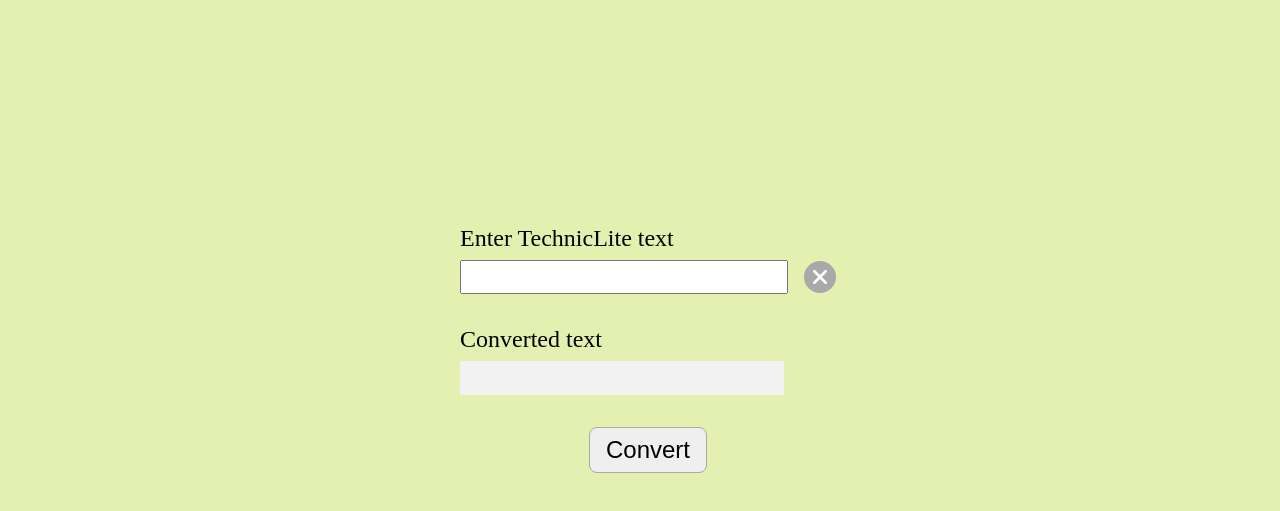
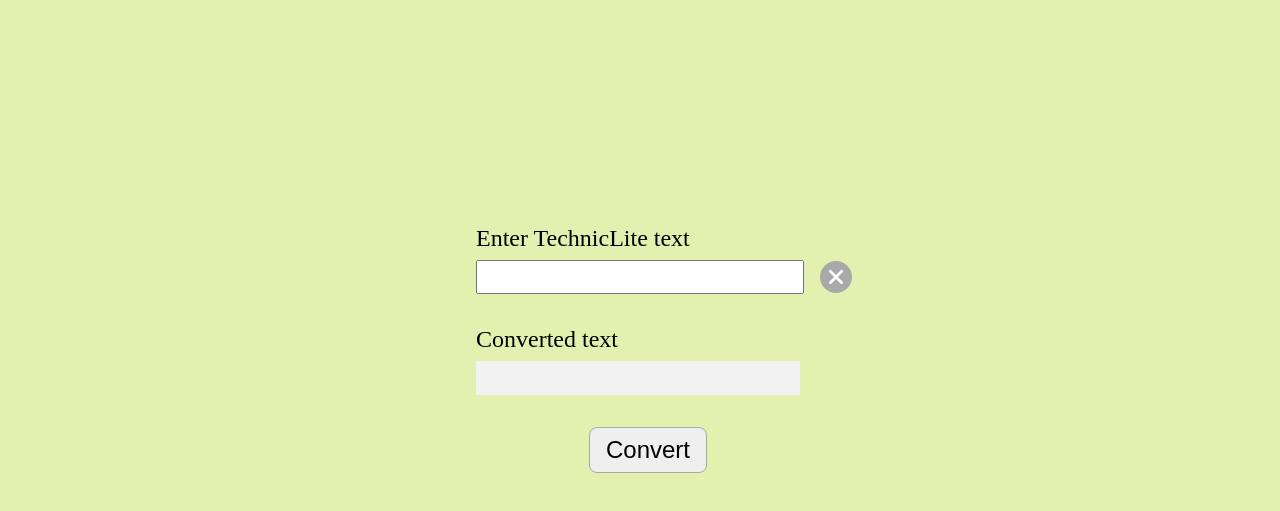
Before and after one commit to cheidru/roboSculptor, a plain HTML site: page techniclite-font-converter/index.html in a window 1280 px wide. Shown: the part 59-570 px from the top of the page. Drawn offline with Linux system fonts and the light colour scheme.

```diff
--- a/techniclite-font-converter/style.css
+++ b/techniclite-font-converter/style.css
@@ -37,6 +37,7 @@
   align-items: start;
   justify-content: center;
   gap: 0.5rem;
+  transform: translateX(1rem);
 }
 
 .text-field {
```
